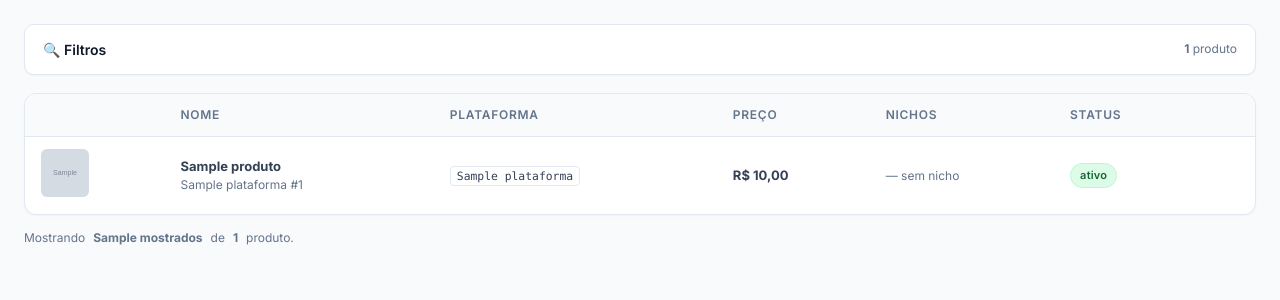
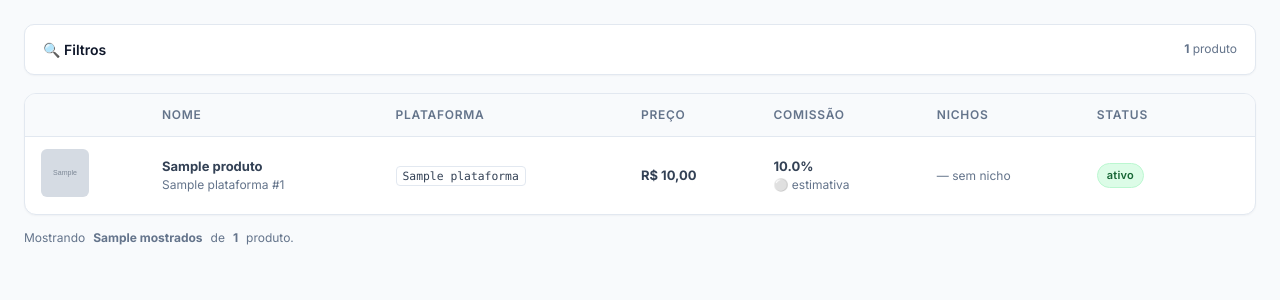
Before and after one commit to silviosvargas/achadinhosv3, a FastAPI app: template app/web/templates/produtos.html in a window 1280 px wide. Shown: the part 81-381 px from the top of the page. Run offline with FastAPI, Linux system fonts and the light colour scheme; the template is opened without the code that fills it: most values are stand-ins (such as "Sample title", 1, 10 or a date in 2020); grey boxes marked "Sample" are stand-in pictures; parts of the project's set-up code (start-up, migrations or seed data) failed here and were passed over.

Commit message:
feat(/produtos): coluna 'Comissão' na tabela com label da fonte
User pediu:
> "mostre a comissão aqui também, sem a necessidade de acessar o cadastro"

Nova coluna entre 'Preço' e 'Nichos':
- Valor com 1 casa decimal: "12.0%"
- ✓ ao lado se `comissao_validada` (range esperado)
- Linha menor abaixo com emoji + label curto da fonte:
  ✏️ manual / ✅ ML barra / 🔵 ML painel / 🟢 API Shopee /
  🟠 tabela Amazon / 🟡 categoria ML / ⚪ estimativa
- "—" cinza quando produto sem comissão definida (NULL)

Cobertura: mesma legenda usada em /curadoria/top e produto_form
(hierarquia Fase 18.5).

## Tipo: servidor-only — Railway redeploy ~3min, sem bump agente

Co-Authored-By: Claude Opus 4.7 (1M context) <noreply@anthropic.com>

```diff
--- a/app/web/templates/produtos.html
+++ b/app/web/templates/produtos.html
@@ -177,6 +177,7 @@
       <th>Nome</th>
       <th>Plataforma</th>
       <th>Preço</th>
+      <th>Comissão</th>
       <th>Nichos</th>
       <th>Status</th>
       <th></th>
@@ -204,6 +205,28 @@
             <s>R$ {{ "%.2f"|format(p.preco_orig)|replace('.', ',') }}</s>
             {% if p.desconto %} -{{ p.desconto|int }}%{% endif %}
           </div>
+        {% endif %}
+      </td>
+      <td>
+        {# Comissão + label da fonte (Fase 18.5 hierarquia) #}
+        {% if p.comissao %}
+          {% set _fontes_curtas = {
+            'manual':             ('✏️', 'manual'),
+            'ml_barra_afiliados': ('✅', 'ML barra'),
+            'ml_painel':          ('🔵', 'ML painel'),
+            'shopee_api':         ('🟢', 'API Shopee'),
+            'amazon_tabela':      ('🟠', 'tabela Amazon'),
+            'categoria_ml_v2':    ('🟡', 'categoria ML'),
+            'estimativa':         ('⚪', 'estimativa'),
+          } %}
+          {% set _emoji, _lbl = _fontes_curtas.get(p.comissao_fonte or 'estimativa', ('⚪', p.comissao_fonte or 'estimativa')) %}
+          <strong>{{ "%.1f"|format(p.comissao) }}%</strong>
+          {% if p.comissao_validada %}<span title="dentro do range esperado">✓</span>{% endif %}
+          <div class="muted small" title="{{ _lbl }}">
+            {{ _emoji }} {{ _lbl }}
+          </div>
+        {% else %}
+          <span class="muted small">—</span>
         {% endif %}
       </td>
       <td>
```
